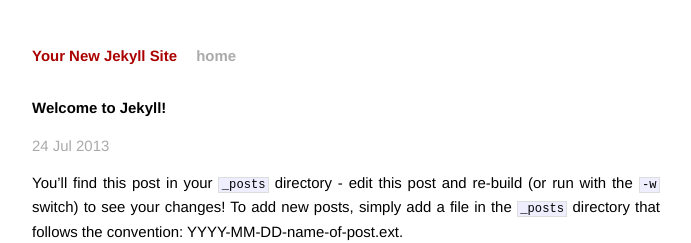
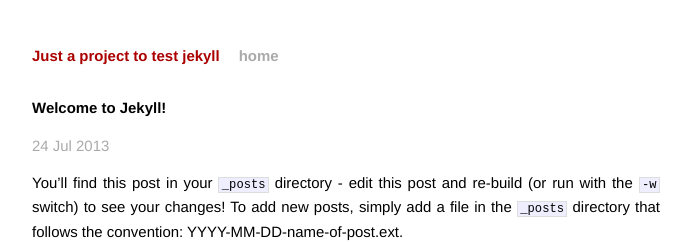
Before and after one commit to kelvinst/jekyll-tutorial, a Jekyll site: the page built from _posts/2013-07-24-welcome-to-jekyll.markdown, in a window 1280 px wide. Shown: the top 243 px of the page, without its empty margins (294-985 px from the left). Built offline with Jekyll 4.4.1, drawn with Linux system fonts in a browser that asks for light colours.

Commit message:
Changing the project description

```diff
--- a/_config.yml
+++ b/_config.yml
@@ -1,2 +1,2 @@
-name: Your New Jekyll Site
+name: Just a project to test jekyll
 pygments: true
```
Also changed, not shown: README.md.
